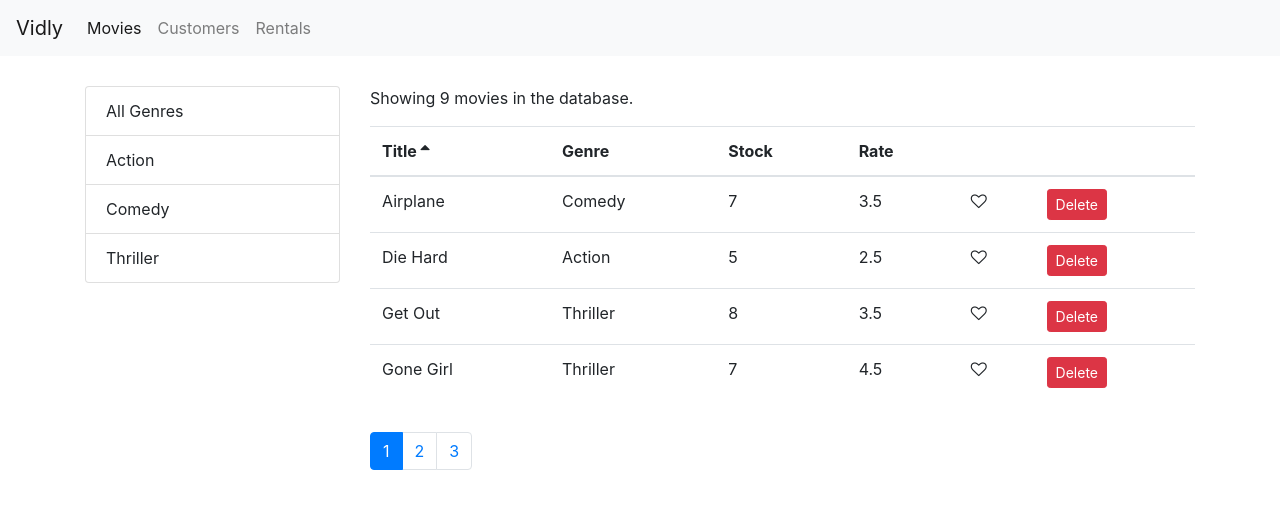
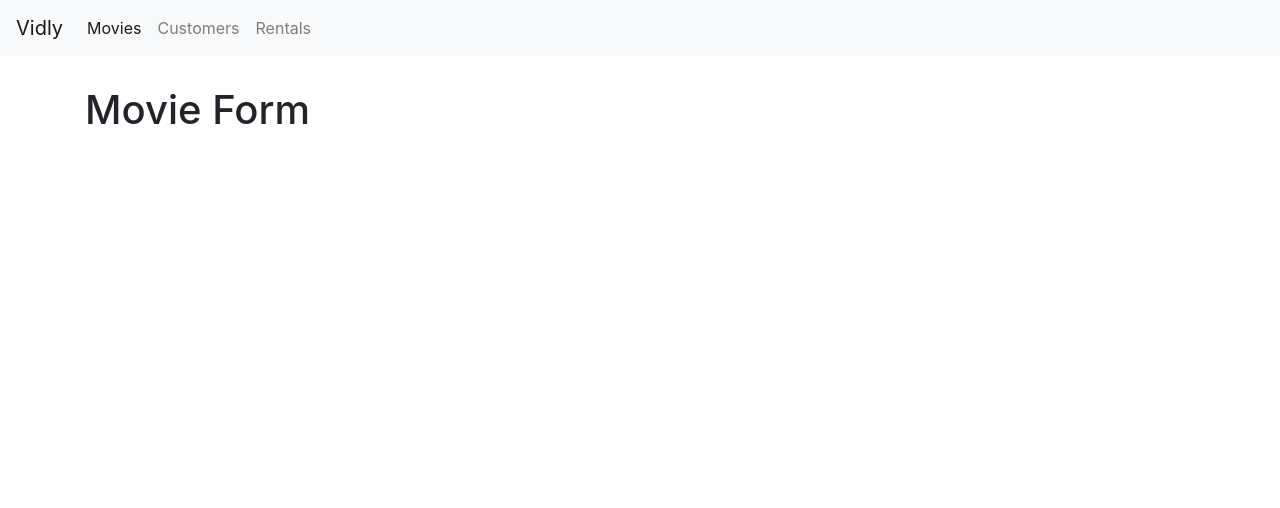
Before and after one commit to frdvorak/vidly, a React (Create React App) app: page /movies/1 in a window 1280 px wide. Shown: the top 508 px of the page. Built offline with nearby package versions, Linux system fonts and the light colour scheme.

Commit message:
MoviesTable links point to individual movie form pages

```diff
--- a/src/App.js
+++ b/src/App.js
@@ -1,6 +1,7 @@
 import React, { Component } from 'react';
 import { Route, Redirect, Switch } from 'react-router-dom';
 import Movies from './components/movies';
+import MovieForm from './components/movieForm';
 import Customers from './components/customers';
 import Rentals from './components/rentals';
 import NotFound from './components/notFound';
@@ -15,6 +16,7 @@
         <NavBar />
         <main className="container">
           <Switch>
+            <Route path="/movies/:id" component={MovieForm} />
             <Route path="/movies" component={Movies}></Route>
             <Route path="/customers" component={Customers}></Route>
             <Route path="/rentals" component={Rentals}></Route>
--- a/src/components/moviesTable.jsx
+++ b/src/components/moviesTable.jsx
@@ -1,10 +1,11 @@
 import React, { Component } from 'react';
+import { Link } from 'react-router-dom';
 import Table from './common/table'
 import Like from './common/like';
 
 class MoviesTable extends Component {
     columns = [
-        { path: 'title', label: 'Title' },
+        { path: 'title', label: 'Title', content: movie => <Link to={`/movies/${movie._id}`}>{movie.title}</Link> },
         { path: 'genre.name', label: 'Genre' },
         { path: 'numberInStock', label: 'Stock' },
         { path: 'dailyRentalRate', label: 'Rate' },
```
